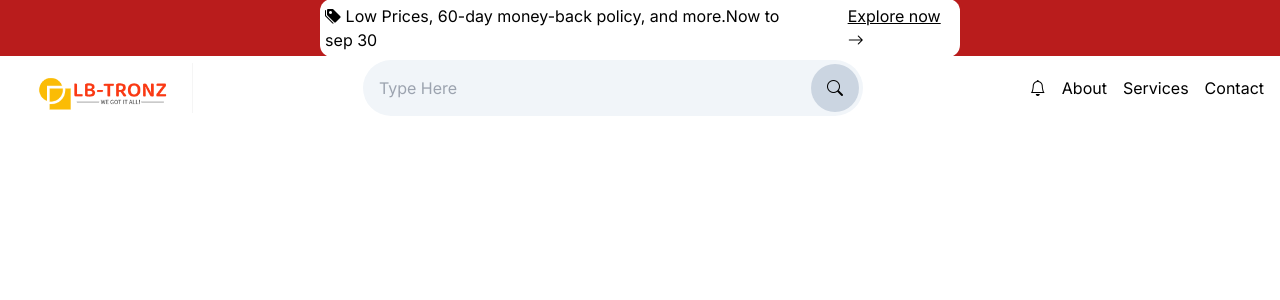
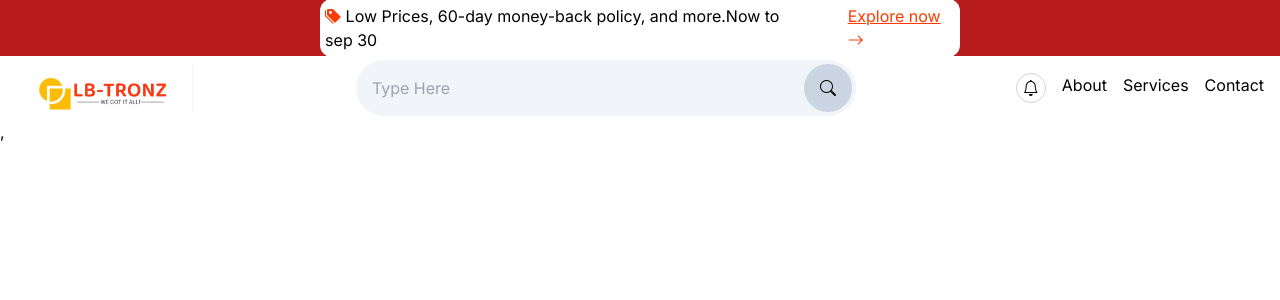
Before and after one commit to MALWICK/Lb-laptops, a Next.js app: page / in a window 1280 px wide. Shown: the top 300 px of the page. Built offline with nearby package versions, Linux system fonts and the light colour scheme.

Commit message:
stopped form from refreshing

```diff
--- a/components/homepage/HomeNavbar.css
+++ b/components/homepage/HomeNavbar.css
@@ -17,3 +17,13 @@
     height: 100%;
     object-fit: cover;
 }
+
+.notification {
+    width: 30px;
+    height: 30px;
+    display: flex;align-items: center;
+    justify-content: center;
+    border-radius: 50%;
+    border: 1px solid lightgray;
+    cursor: pointer;
+}
--- a/components/homepage/HomeNavbar.tsx
+++ b/components/homepage/HomeNavbar.tsx
@@ -34,10 +34,10 @@ function HomeNavbar() {
       >
         <div className="innerBanner flex items-center  justify-center gap-10  ">
           <p>
-            <i className="bg-white bi bi-tags-fill"></i> Low Prices, 60-day
+            <i className="bg-white bi bi-tags-fill text-[#FE3B02]"></i> Low Prices, 60-day
             money-back policy, and more.Now to sep 30
           </p>
-          <span className="exp underline">
+          <span className="exp underline text-[#FE3B02]">
             Explore now <i className="bi bi-arrow-right"></i>
           </span>
         </div>
@@ -84,7 +84,7 @@ function HomeNavbar() {
           <li>Services</li>
           <li>Contact</li>
         </ul>
-      )}
+      )},
     </div>
   );
 }
```
